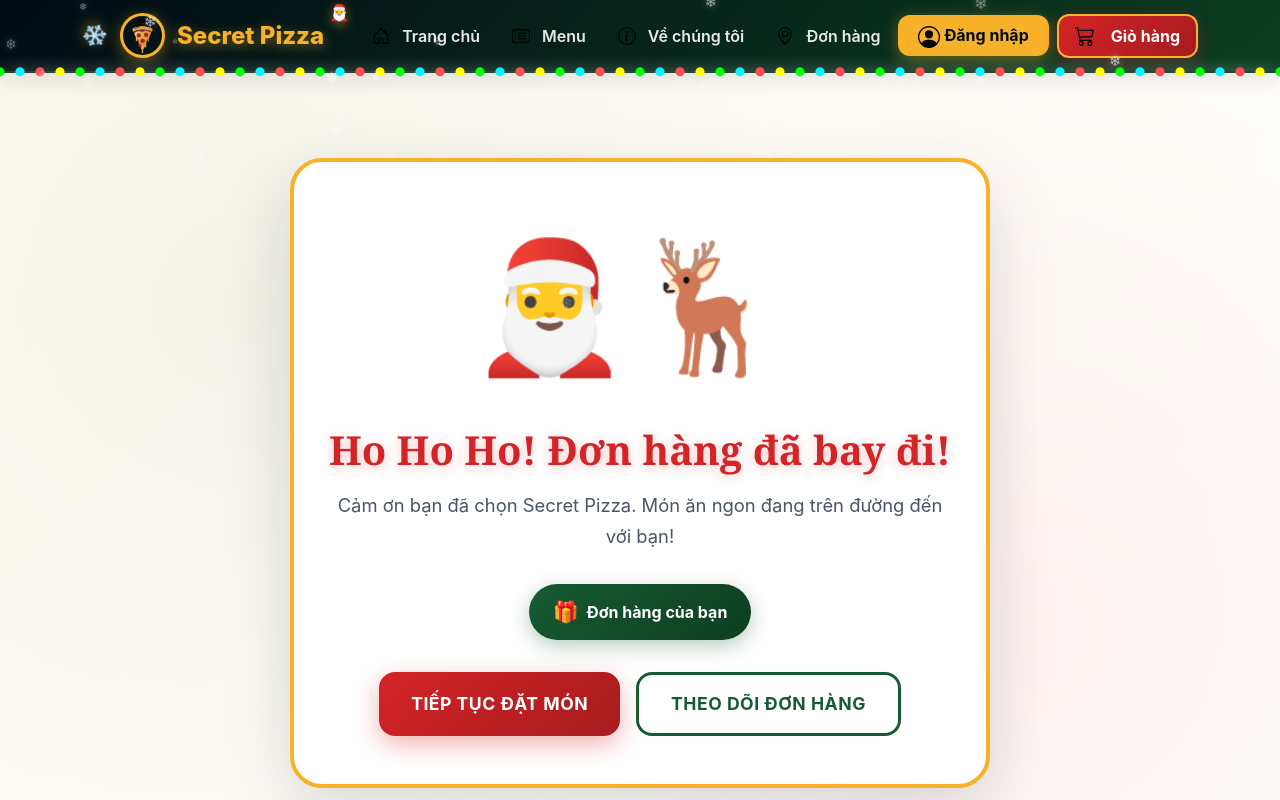
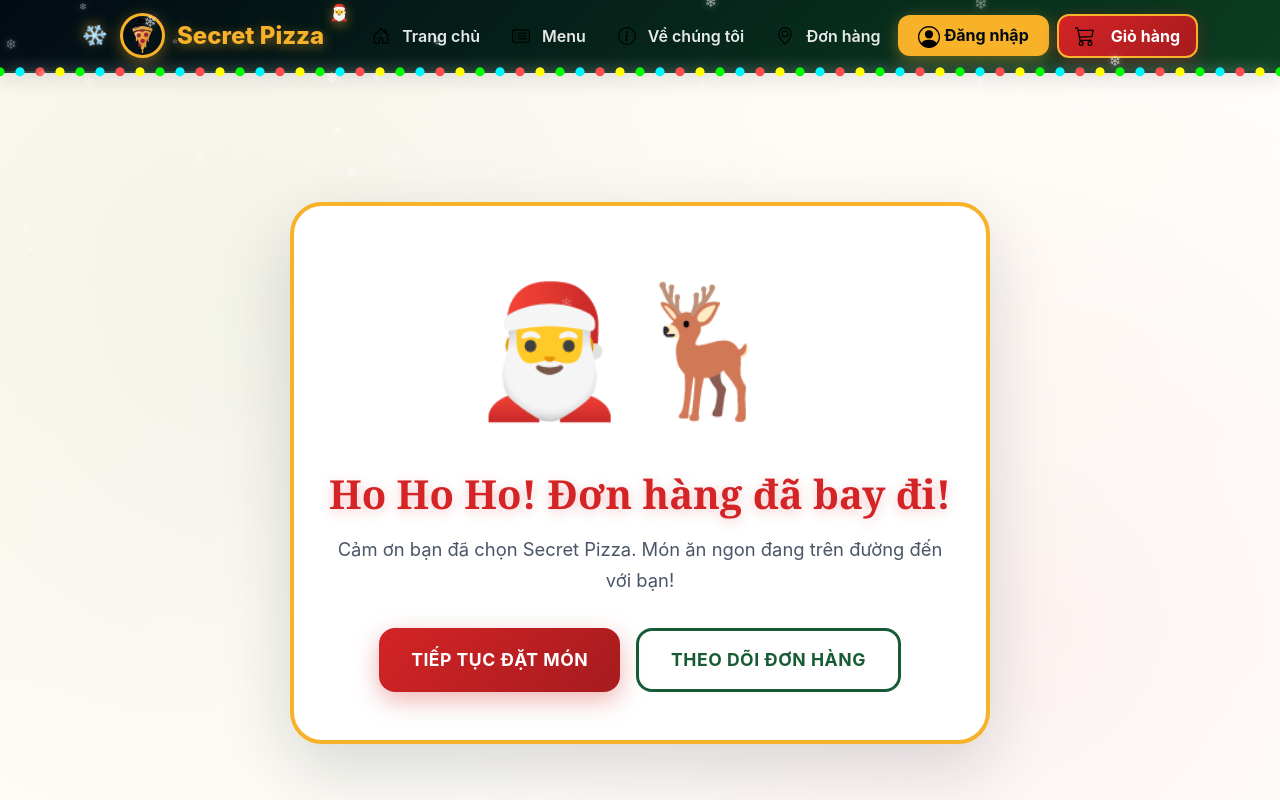
Before and after one commit to AangTN/tmdt-frontend, a React (Vite) app: page /order-success in a window 1280 px wide. Shown: the top 800 px of the page. Built offline with nearby package versions, Linux system fonts and the light colour scheme; no server answers.

Commit message:
sửa giao diện

```diff
--- a/src/pages/OrderSuccessPage.jsx
+++ b/src/pages/OrderSuccessPage.jsx
@@ -14,7 +14,6 @@
         <p className={styles.message}>
           Cảm ơn bạn đã chọn Secret Pizza. Món ăn ngon đang trên đường đến với bạn!
         </p>
-        <div className={styles.orderIdBadge}>Đơn hàng của bạn</div>
         <div className={styles.buttons}>
           <button className={styles.primaryButton} onClick={() => navigate('/menu')}>
             Tiếp tục đặt món
```
